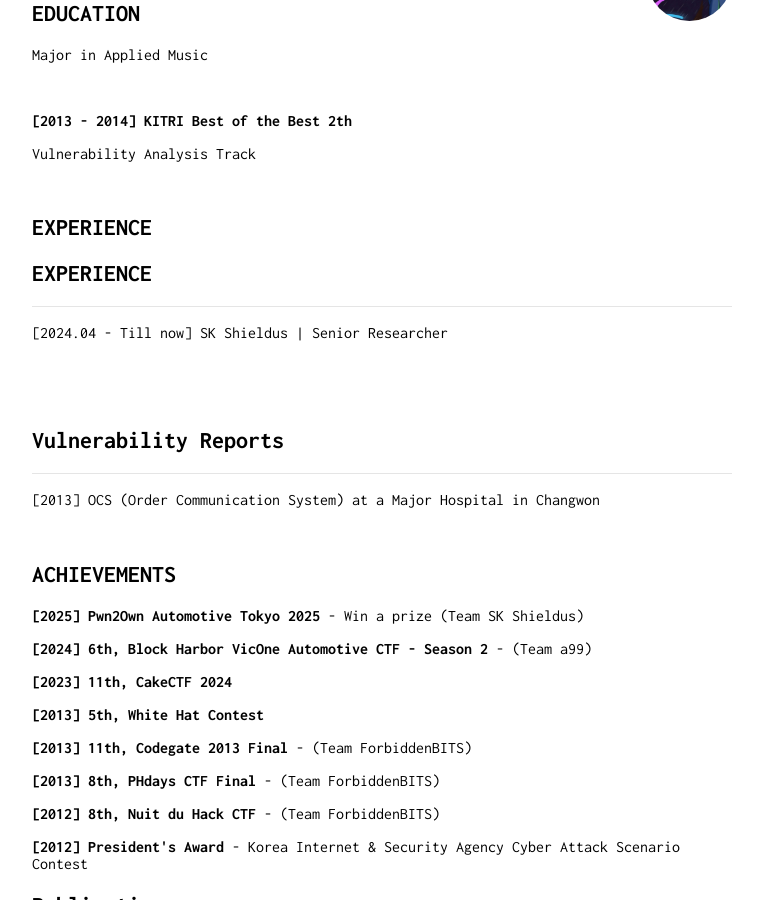
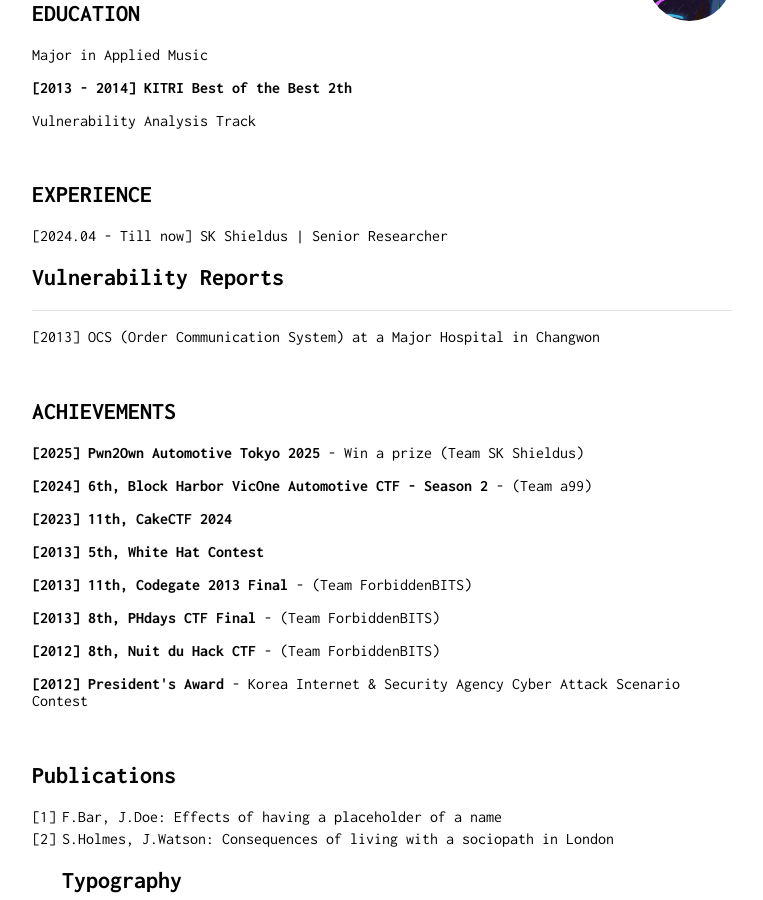
Before and after one commit to Bugeun/bugeun.github.io, a Jekyll site: the page built from index.md, in a window 1280 px wide and 900 px high, scrolled down 326 px. Shown: the whole window, without its empty margins (258-1021 px from the left). Built offline with Jekyll 4.4.1, drawn with Linux system fonts in a browser that asks for light colours.

Commit message:
Update index.md

```diff
--- a/index.md
+++ b/index.md
@@ -13,11 +13,11 @@ Vulnerability Researcher
 <img class="profile-picture" src="Rebekah.jpg">
 
 I aspire to be the world's best in the field of vulnerability research, exploitation
+&nbsp;
 
 ## EDUCATION
 
 <p data-ke-size="size14">Major in Applied Music</p>
-&nbsp;
 <p data-ke-size="size16">
 <b>[2013 - 2014] KITRI Best of the Best 2th</b>
 </p>
@@ -25,12 +25,7 @@ I aspire to be the world's best in the field of vulnerability research, exploita
 &nbsp;
 
 ## EXPERIENCE
-
-<h2 data-ke-size="size26"><b>EXPERIENCE</b></h2>
-<hr>
 <p data-ke-size="size16">[2024.04 - Till now] SK Shieldus | Senior Researcher</p>
-&nbsp;
-<p data-ke-size="size14">&nbsp;</p>
 <h2 data-ke-size="size26"><b>Vulnerability Reports</b></h2>
 <hr>
 <p data-ke-size="size16">[2013] OCS (Order Communication System) at a Major Hospital in Changwon</p>
@@ -62,13 +57,13 @@ I aspire to be the world's best in the field of vulnerability research, exploita
 <p data-ke-size="size16">
 <b>[2012] President's Award</b> - Korea Internet &amp; Security Agency Cyber Attack Scenario Contest
 </p>
-
+&nbsp;
 
 ## Publications
 
 1. F.Bar, J.Doe: Effects of having a placeholder of a name
 2. S.Holmes, J.Watson: Consequences of living with a sociopath in London
-
+&nbsp;
 ## Typography
 
 This is a [link](http://google.com). Something *italics* and something **bold**.
@@ -88,7 +83,7 @@ Here is a horizontal rule
 Here is a blockquote
 
 > To a great mind, nothing is little
-
+&nbsp;
 ## References
 
 * Foo Bar: Head of Department, Placeholder Names, Lorem
```
